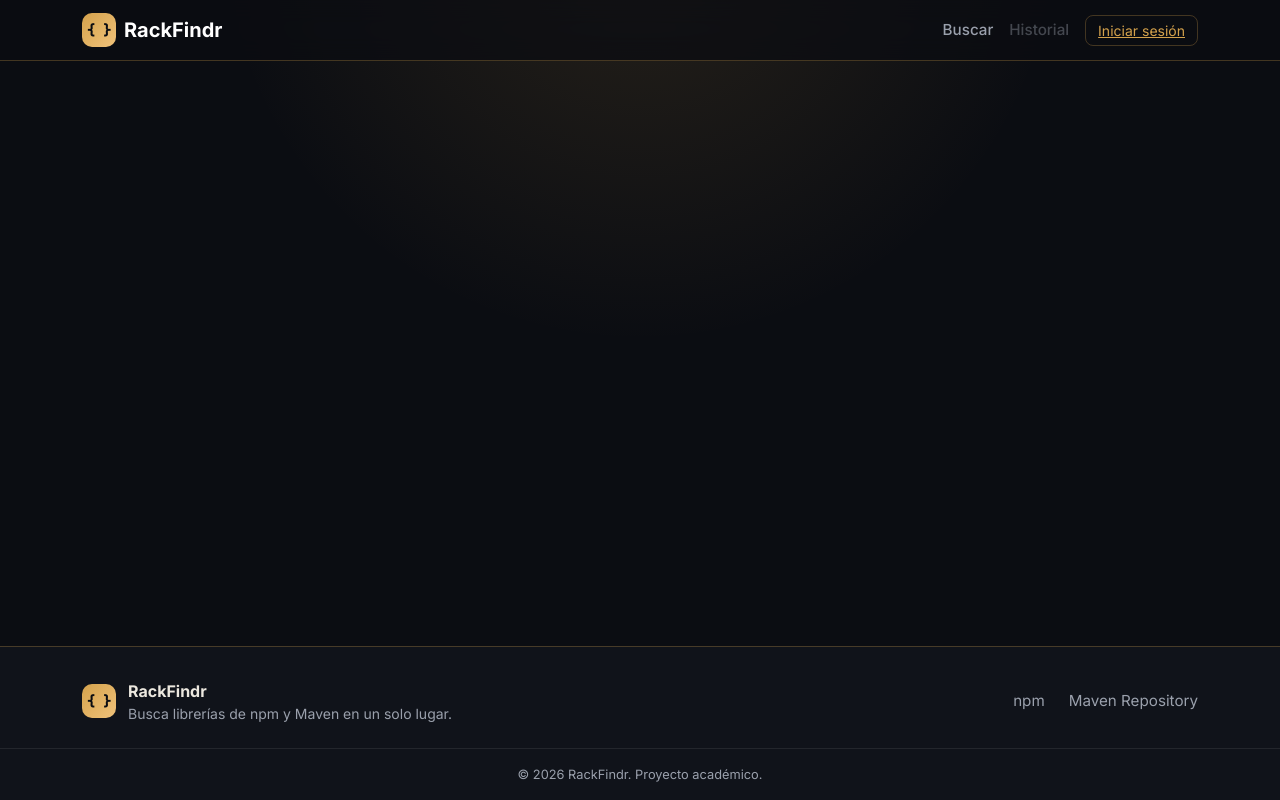
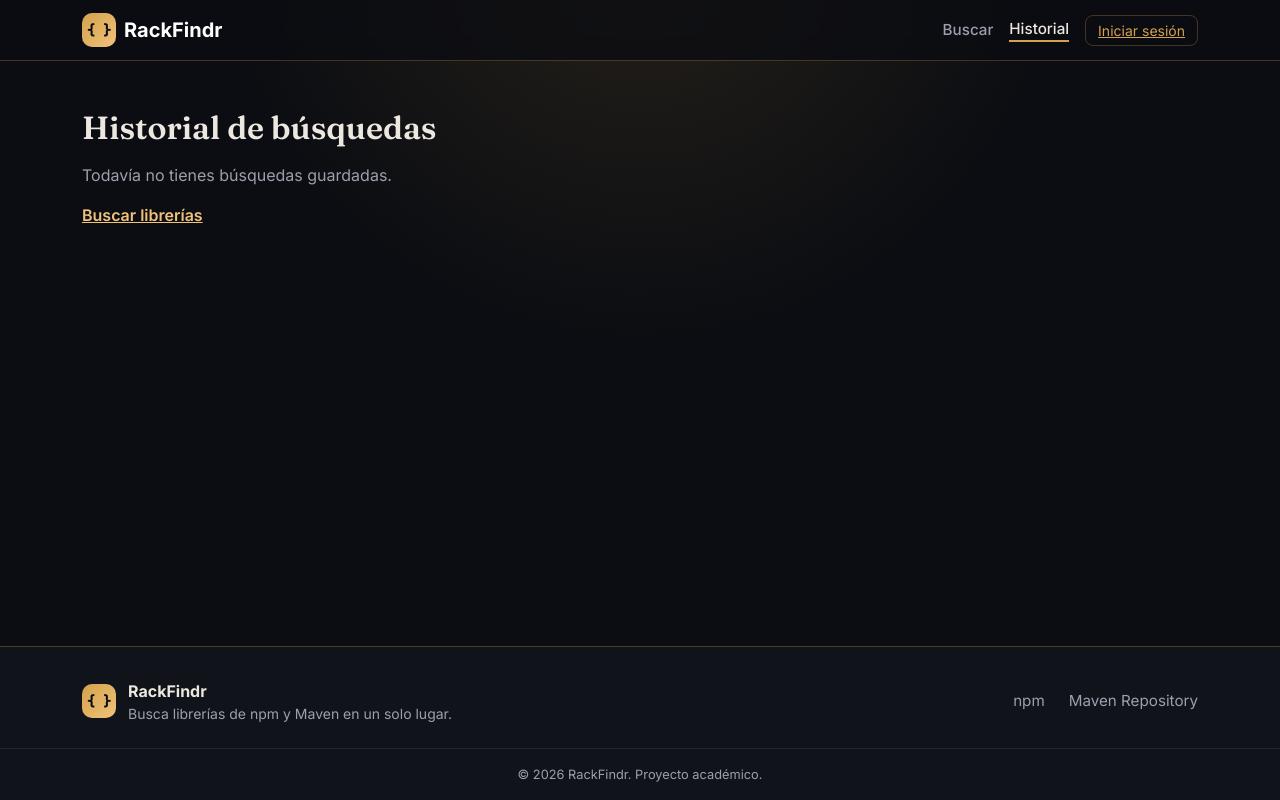
Before and after one commit to samueldr1307/aplicativoRackFindr, an Angular app in the folder rackFindrFront/: page /historial in a window 1280 px wide. Before the commit this address led to /. Built offline with nearby package versions, Linux system fonts and the light colour scheme.

Commit message:
Add search history for npm and Maven
Store searches in memory and show the most recent first, with the query, ecosystem, and date. Add a History link to the navigation bar.

```diff
--- a/rackFindrFront/src/app/app-module.ts
+++ b/rackFindrFront/src/app/app-module.ts
@@ -12,6 +12,7 @@ import { Logincomponent } from './components/logincomponent/logincomponent';
 import { Registrocomponent } from './components/registrocomponent/registrocomponent';
 import { Recuperarcomponent } from './components/recuperarcomponent/recuperarcomponent';
 import { Restablecercomponent } from './components/restablecercomponent/restablecercomponent';
+import { Historialcomponent } from './components/historialcomponent/historialcomponent';
 
 @NgModule({
   declarations: [
@@ -23,6 +24,7 @@ import { Restablecercomponent } from './components/restablecercomponent/restable
     Registrocomponent,
     Recuperarcomponent,
     Restablecercomponent,
+    Historialcomponent,
   ],
   imports: [BrowserModule, AppRoutingModule, FormsModule],
   providers: [provideBrowserGlobalErrorListeners(), provideHttpClient()],
--- a/rackFindrFront/src/app/app-routing-module.ts
+++ b/rackFindrFront/src/app/app-routing-module.ts
@@ -6,6 +6,7 @@ import { Logincomponent } from './components/logincomponent/logincomponent';
 import { Registrocomponent } from './components/registrocomponent/registrocomponent';
 import { Recuperarcomponent } from './components/recuperarcomponent/recuperarcomponent';
 import { Restablecercomponent } from './components/restablecercomponent/restablecercomponent';
+import {Historialcomponent} from './components/historialcomponent/historialcomponent';
 
 const routes: Routes = [
   { path: '', component: Busquedacomponent, pathMatch: 'full' },
@@ -13,6 +14,7 @@ const routes: Routes = [
   { path: 'registro', component: Registrocomponent },
   { path: 'recuperar-contrasena', component: Recuperarcomponent },
   { path: 'restablecer-contrasena', component: Restablecercomponent },
+  {path: 'historial', component: Historialcomponent },
 ];
 
 @NgModule({
--- a/rackFindrFront/src/app/components/busquedacomponent/busquedacomponent.ts
+++ b/rackFindrFront/src/app/components/busquedacomponent/busquedacomponent.ts
@@ -1,5 +1,6 @@
 import { ChangeDetectorRef, Component } from '@angular/core';
 import { Resultado } from '../../models/resultado.model';
+import {HistorialService} from '../../services/historial.service';
 
 interface RespuestaIA {
   nombreIA: string;
@@ -61,20 +62,23 @@ export class Busquedacomponent {
     },
   ];
 
-  constructor(private cdr: ChangeDetectorRef) {}
+  constructor(
+    private cdr: ChangeDetectorRef,
+    private historialService: HistorialService,
+  ) {}
 
   elegir(valor: 'npm' | 'maven'): void {
     this.ecosistema = valor;
   }
 
   buscar(): void {
-    const consulta = this.consulta.trim().toLowerCase();
+    const textoOriginal = this.consulta.trim();
+    const consulta = textoOriginal.toLowerCase();
 
-    if (!consulta || this.cargando) {
-      return;
-    }
+    if (!consulta || this.cargando) return;
 
-    const ejemplos = this.ecosistema === 'npm' ? this.datosNpm : this.datosMaven;
+    const ecosistema = this.ecosistema;
+    const ejemplos = ecosistema === 'npm' ? this.datosNpm : this.datosMaven;
 
     this.cargando = true;
     this.buscado = false;
@@ -106,7 +110,9 @@ export class Busquedacomponent {
           },
         ];
       }
-
+      if (!this.error){
+        this.historialService.guardar(textoOriginal, ecosistema);
+      }
       this.cargando = false;
       this.buscado = true;
       this.cdr.detectChanges();
--- /dev/null
+++ b/rackFindrFront/src/app/components/historialcomponent/historialcomponent.css
@@ -0,0 +1,39 @@
+.historial {
+  font-family: inherit;
+  color: var(--texto, #ece8df);
+}
+
+.titulo {
+  margin-bottom: 1rem;
+}
+
+.mensaje-vacio {
+  margin-bottom: 1rem;
+  color: var(--texto-suave, #9aa0ac);
+}
+
+.enlace-buscar {
+  color: var(--dorado-claro, #f0c27a);
+  font-weight: 600;
+}
+
+.busqueda {
+  margin-bottom: 1rem;
+  padding: 1rem 1.25rem;
+  background: var(--superficie, #10131a);
+  border: 1px solid var(--borde-dorado, rgba(212, 162, 76, 0.28));
+  border-radius: 10px;
+}
+
+.consulta {
+  margin: 0 0 0.25rem;
+  font-family: inherit;
+  font-size: 1.25rem;
+  overflow-wrap: anywhere;
+}
+
+.detalle {
+  margin: 0;
+  color: var(--texto-suave, #9aa0ac);
+  font-size: 0.875rem;
+}
--- /dev/null
+++ b/rackFindrFront/src/app/components/historialcomponent/historialcomponent.html
@@ -0,0 +1,17 @@
+<section class="historial">
+  <h2 class="titulo">Historial de búsquedas</h2>
+
+  @for (busqueda of historialService.busquedas(); track busqueda.id) {
+    <article class="busqueda">
+      <h3 class="consulta">{{ busqueda.consulta }}</h3>
+      <p class="detalle">
+        {{ busqueda.ecosistema === 'npm' ? 'npm' : 'Maven' }}
+        · {{ busqueda.fecha | date:'dd/MM/yyyy HH:mm' }}
+      </p>
+    </article>
+  } @empty {
+    <p class="mensaje-vacio">Todavía no tienes búsquedas guardadas.</p>
+  }
+
+  <a class="enlace-buscar" routerLink="/">Buscar librerías</a>
+</section>
--- a/rackFindrFront/src/app/components/navbarcomponent/navbarcomponent.html
+++ b/rackFindrFront/src/app/components/navbarcomponent/navbarcomponent.html
@@ -11,7 +11,7 @@
       <a class="enlace" routerLink="/" routerLinkActive="activo"
          [routerLinkActiveOptions]="{ exact: true }">Buscar</a>
 
-      <span class="enlace apagado">Historial</span>
+      <a class="enlace" routerLink="/historial" routerLinkActive="activo">Historial</a>
 
       @if (authService.haySesion()) {
         <button type="button" class="boton-sesion" (click)="authService.cerrarSesion()">
--- /dev/null
+++ b/rackFindrFront/src/app/services/historial.service.ts
@@ -0,0 +1,28 @@
+import{Injectable, signal} from '@angular/core';
+
+interface BusquedaGuardada{
+  id: number;
+  consulta: string;
+  ecosistema: 'npm' | 'maven';
+  fecha: Date;
+}
+@Injectable({
+  providedIn: 'root',
+})
+export class HistorialService {
+  private siguienteId = 1;
+  private readonly registros = signal<BusquedaGuardada[]>([]);
+
+  readonly busquedas = this.registros.asReadonly();
+
+  guardar(consulta: string, ecosistema: 'npm' | 'maven'): void {
+    const busqueda: BusquedaGuardada = {
+      id: this.siguienteId++,
+      consulta,
+      ecosistema,
+      fecha: new Date(),
+    };
+
+    this.registros.update((anteriores) => [busqueda, ...anteriores]);
+  }
+}
```
Also changed, not shown: rackFindrFront/src/app/components/historialcomponent/historialcomponent.ts (added, +13 -0 lines), 1 other file (tests, documents, lock files or other folders).
